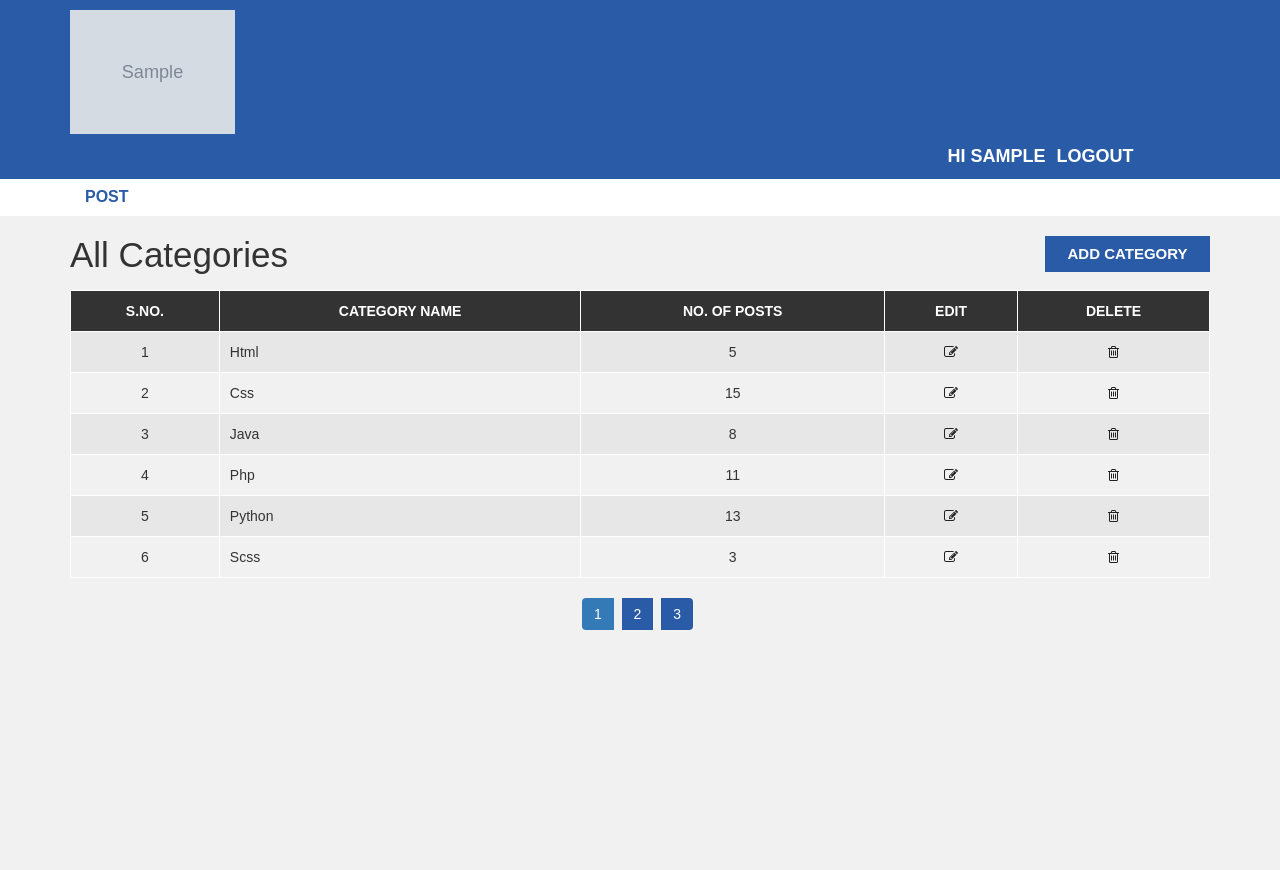
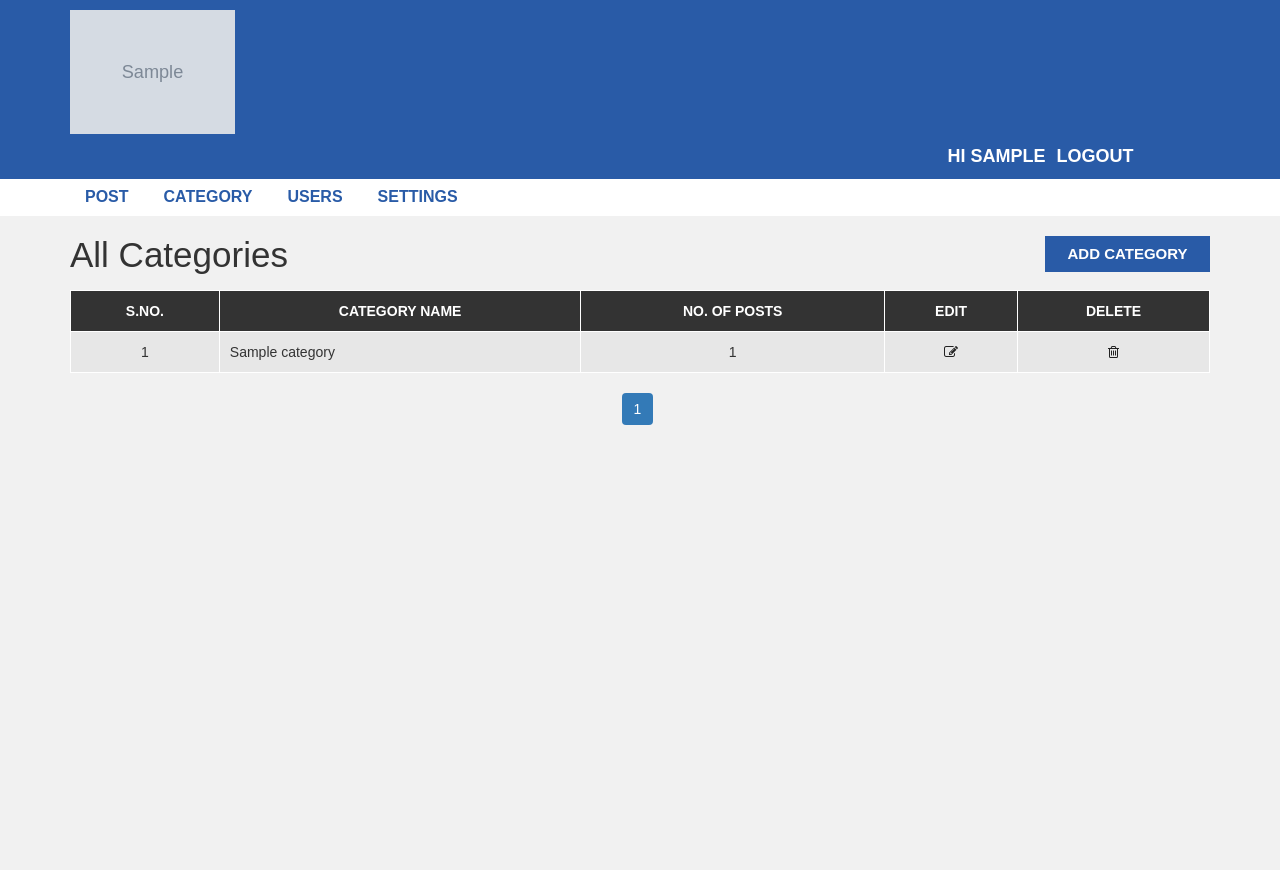
Before and after one commit to IbrahimBajwa313/Dynamic-News-Website, a PHP site: page /news-website/admin/category.php?page=1 in a window 1280 px wide. Shown: the top 870 px of the page. Run offline with PHP 8.4, Linux system fonts and the light colour scheme; the visitor is signed in with stand-in values (Sample User, id 1); tables that the repository leaves empty or names only in its code hold one stand-in row (values such as "Sample post"); grey boxes marked "Sample" are stand-in pictures.

Commit message:
category page functionality comleted

```diff
--- a/admin/category.php
+++ b/admin/category.php
@@ -18,55 +18,79 @@
                         <th>Delete</th>
                     </thead>
                     <tbody>
+                    <?php
+                            $limit = 7;
+
+                            if(isset($_GET['page'])){
+                                $page = $_GET['page'];
+                            } else {
+                                $page = 2 ;
+                            }
+                            $offset = ($page-1)*$limit; //LIMIT {$offset},{$limit}
+
+
+                            if( $_SESSION['user_role'] == 1){
+                                $sql = "SELECT * FROM category ORDER BY category_id DESC LIMIT {$offset},{$limit}";
+                             }
+                              elseif( $_SESSION['user_role'] != 1)
+                               {
+                                $sql ="SELECT p.post_id, p.title, p.description,  c.category_id,
+                                p.post_date, c.category_name, u.username, c.post
+                                FROM post p
+                                inner JOIN category c ON p.category = c.category_id
+                                inner JOIN user u ON p.author = u.user_id
+                                WHERE p.author = {$_SESSION['user_id']}
+                                ORDER BY c.category_id DESC LIMIT {$offset},{$limit}";
+
+                             }
+
+
+                        $result = mysqli_query($conn,$sql) or die("Query Failed");
+
+                            if(mysqli_num_rows($result) > 0){
+                                while( $row = mysqli_fetch_assoc($result)){
+                        ?>
                         <tr>
-                            <td class='id'>1</td>
-                            <td>Html</td>
-                            <td>5</td>
+                            <td class='id'><?php echo $row['category_id']; ?></td>
+                            <td><?php echo $row['category_name']; ?></td>
+                            <td><?php echo $row['post']; ?></td>
                             <td class='edit'><a href='update-category.php'><i class='fa fa-edit'></i></a></td>
                             <td class='delete'><a href='delete-category.php'><i class='fa fa-trash-o'></i></a></td>
                         </tr>
-                        <tr>
-                            <td class='id'>2</td>
-                            <td>Css</td>
-                            <td>15</td>
-                            <td class='edit'><a href='update-category.php'><i class='fa fa-edit'></i></a></td>
-                            <td class='delete'><a href='delete-category.php'><i class='fa fa-trash-o'></i></a></td>
-                        </tr>
-                        <tr>
-                            <td class='id'>3</td>
-                            <td>Java</td>
-                            <td>8</td>
-                            <td class='edit'><a href='update-category.php'><i class='fa fa-edit'></i></a></td>
-                            <td class='delete'><a href='delete-category.php'><i class='fa fa-trash-o'></i></a></td>
-                        </tr>
-                        <tr>
-                            <td class='id'>4</td>
-                            <td>Php</td>
-                            <td>11</td>
-                            <td class='edit'><a href='update-category.php'><i class='fa fa-edit'></i></a></td>
-                            <td class='delete'><a href='delete-category.php'><i class='fa fa-trash-o'></i></a></td>
-                        </tr>
-                        <tr>
-                            <td class='id'>5</td>
-                            <td>Python</td>
-                            <td>13</td>
-                            <td class='edit'><a href='update-category.php'><i class='fa fa-edit'></i></a></td>
-                            <td class='delete'><a href='delete-category.php'><i class='fa fa-trash-o'></i></a></td>
-                        </tr>
-                        <tr>
-                            <td class='id'>6</td>
-                            <td>Scss</td>
-                            <td>3</td>
-                            <td class='edit'><a href='update-category.php'><i class='fa fa-edit'></i></a></td>
-                            <td class='delete'><a href='delete-category.php'><i class='fa fa-trash-o'></i></a></td>
-                        </tr>
+                        <?php }} ?>
                     </tbody>
                 </table>
-                <ul class='pagination admin-pagination'>
-                    <li class="active"><a>1</a></li>
-                    <li><a>2</a></li>
-                    <li><a>3</a></li>
-                </ul>
+                <?php
+
+                    // Code For Pagination
+                        $sql1 = 'SELECT * FROM category';
+                        $result1 = mysqli_query($conn, $sql1) or die("Query Failed");
+
+                        if(mysqli_num_rows($result1) > 0) {
+                            $total_Users = mysqli_num_rows($result1);
+
+                            $total_Page = ceil($total_Users / $limit);
+                            echo '<ul class="pagination admin-pagination">';
+                            if ($page > 1) {
+                            echo '<li><a href="category.php?page='.($page - 1).'">Prev</a></li>';
+                            }
+                            for($i = 1; $i <= $total_Page; $i++) {
+                                if($i == $page){
+                                    $active = "active";
+                                } else {
+                                    $active = "";
+                                }
+
+                                echo '<li class="'.$active.'"><a  href="category.php?page='.$i.'">'. $i . '</a></li>';
+                            }
+                            if ($page < $total_Page) {
+                                echo '<li><a href="category.php?page='.($page + 1).'">Next</a></li>';
+                            }
+
+                            echo '</ul>';
+                        }
+
+                    ?>
             </div>
         </div>
     </div>
--- a/admin/post.php
+++ b/admin/post.php
@@ -38,7 +38,7 @@
                                 FROM post p
                                 inner JOIN category c ON p.category = c.category_id
                                 inner JOIN user u ON p.author = u.user_id
-                                ORDER BY p.post_id DESC  ";
+                                ORDER BY p.post_id DESC LIMIT {$offset},{$limit} ";
                              }
                               elseif( $_SESSION['user_role'] != 1)
                                {
@@ -48,7 +48,7 @@
                                 inner JOIN category c ON p.category = c.category_id
                                 inner JOIN user u ON p.author = u.user_id
                                 WHERE p.author = {$_SESSION['user_id']}
-                                ORDER BY p.post_id DESC";
+                                ORDER BY p.post_id DESC LIMIT {$offset},{$limit}";
 
                              }
 
```
Also changed, not shown: admin/delete-category.php (added).
